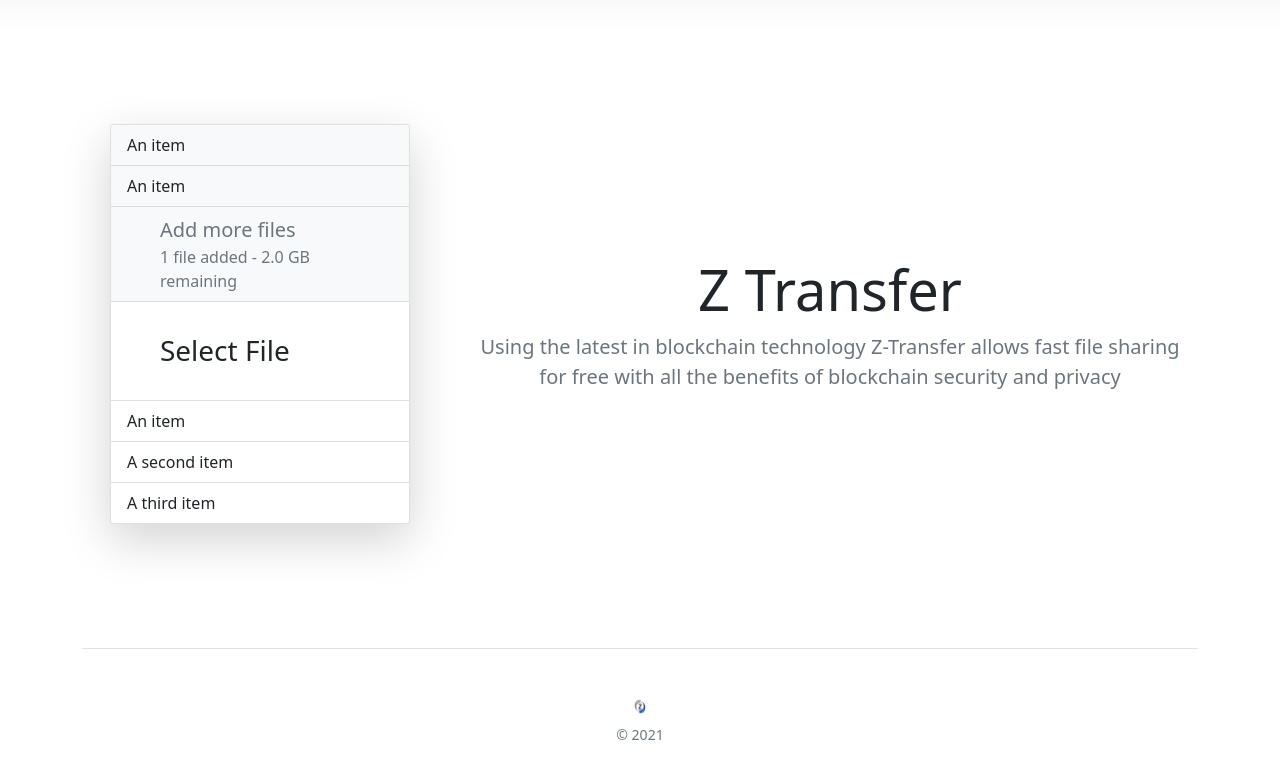
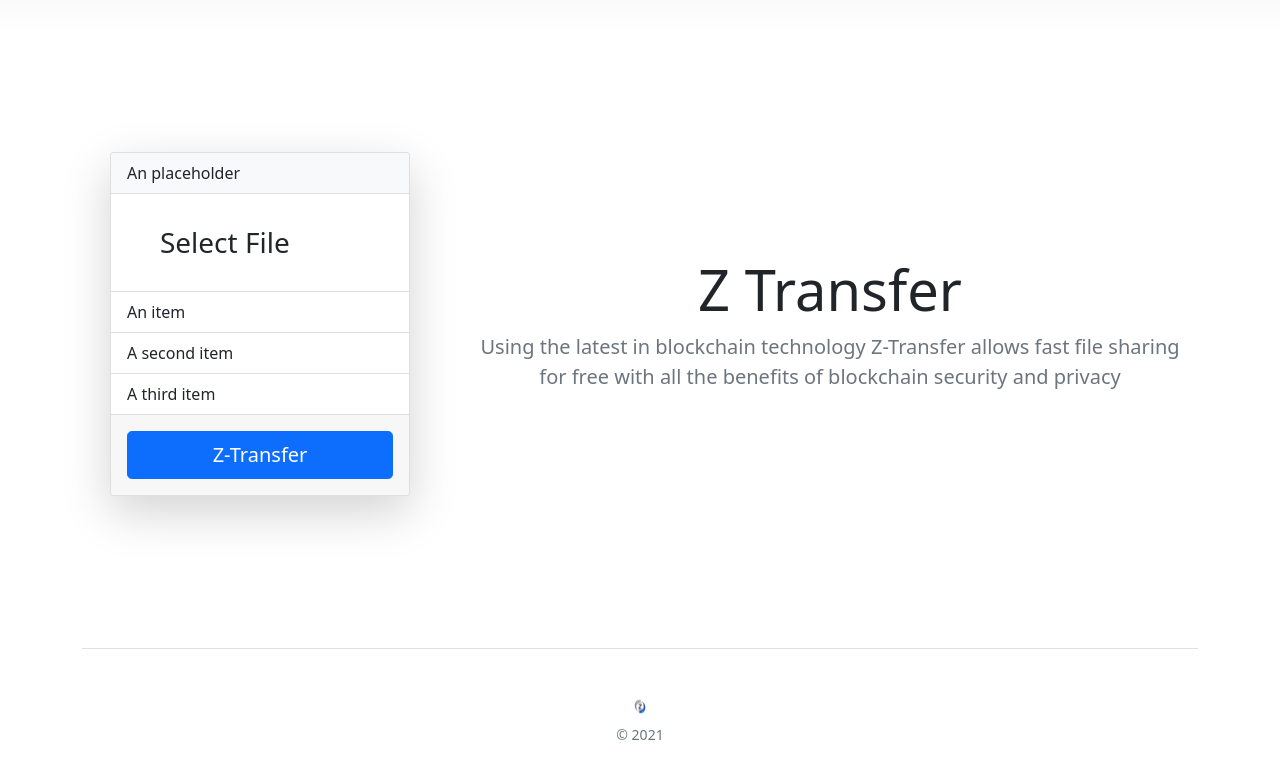
Before and after one commit to subaquatic-pierre/ztransfer, a Flask app: page / in a window 1280 px wide. Shown: the part 69-829 px from the top of the page. Run offline with Flask 2, Linux system fonts and the light colour scheme; some libraries are stand-ins or nearby versions; some web fonts are replaced.

Commit message:
Created handle hide upload button

```diff
--- a/server/static/css/main.css
+++ b/server/static/css/main.css
@@ -54,9 +54,13 @@ a:hover {
 }
 
 .upload-card {
-  max-height: 400px;
+  max-height: 500px;
   overflow-y: scroll;
   width: 300px;
+}
+
+.remaining-space {
+  font-size: 0.8rem;
 }
 
 
--- a/server/templates/main/index.html
+++ b/server/templates/main/index.html
@@ -9,42 +9,16 @@
         <div class="col-12 col-md-4 d-flex flex-column justify-content-center align-items-center">
 
             <div class="card upload-card rounded-4 shadow-lg mb-4">
-                <!-- <div class="card-header text-center py-3 ">
-                    <h4 class="my-0 fw-normal">Upload File</h4>
-                </div> -->
 
-                <ul class="list-group list-group-flush">
-                    <li class="list-group-item bg-light">An item</li>
-                    <li class="list-group-item bg-light">An item</li>
-
-                    <!-- Only show if files are already uploaded -->
-                    <li class="list-group-item py-2 bg-light">
-                        <div class="d-flex align-items-center">
-                            <div class="upload-icon text-primary">
-                                <input type="file" class="form-control" id="hidden-file-input" multiple hidden>
-                                <input type="folder" class="form-control" id="hidden-folder-input" multiple hidden>
-                                <div id="upload-file-button" class="hover">
-                                    <i class="fas fa-plus-circle fa-2x"></i>
-                                </div>
-                            </div>
-                            <div class="d-flex justify-content-center text-muted flex-column mx-2">
-                                <span class="d-block fs-5">Add more files</span>
-                                <div>
-                                    <span>1 file added - </span>
-                                    <span>2.0 GB remaining</span>
-                                </div>
-                            </div>
-                        </div>
-                    </li>
-
+                <ul id="uploaded-file-list" class="list-group list-group-flush">
+                    <li class="list-group-item bg-light">An placeholder</li>
                 </ul>
 
-                <div id='card-body' class="card-body">
+                <div id="card-body" class="card-body">
                     <form action="" id="file-form">
                         <div class="d-flex py-3">
                             <div class="upload-icon text-primary">
                                 <input type="file" class="form-control" id="hidden-file-input" multiple hidden>
-                                <input type="folder" class="form-control" id="hidden-folder-input" multiple hidden>
                                 <div id="upload-file-button" class="hover">
                                     <i class="fas fa-plus-circle fa-2x"></i>
                                 </div>
@@ -52,7 +26,6 @@
                             <div class="d-flex flex-column mx-2">
                                 <h3 id="upload-file-text" class="card-title pricing-card-title hover my-0">Select File
                                 </h3>
-                                <!-- <a id="upload-folder-button" class="text-muted fs-7 my-0">or select folder</a> -->
                             </div>
                         </div>
                     </form>
@@ -85,11 +58,30 @@
 </main>
 
 <script>
-    // Get buttons
-    const uploadFileButton = document.getElementById("upload-file-button")
-    const uploadFileText = document.getElementById("upload-file-text")
-    const uploadFolderButton = document.getElementById("upload-folder-button")
+    // Add more file button
+    const addMoreFiles = `
+        <li id="upload-more-button" class="hover list-group-item py-3 bg-light">
+            <div class="d-flex align-items-center">
+                <div class="upload-icon text-primary">
+                    <div>
+                        <i class="fas fa-plus-circle fa-2x"></i>
+                    </div>
+                </div>
+                <div class="d-flex justify-content-center text-muted flex-column mx-2">
+                    <span class="d-block">Add more files</span>
+                    <div class="remaining-space">
+                        <span class="fw-light">1 file added - </span>
+                        <span class="fw-light">2.0 GB remaining</span>
+                    </div>
+                </div>
+            </div>
+        </li>
+    `
+    // Form submit button
     const submitTransfer = document.getElementById("submit-transfer")
+
+    // Uploaded file UL
+    const uploadedFileList = document.getElementById("uploaded-file-list")
 
     // Get hidden inputs
     const hiddenFolderInput = document.getElementById("hidden-folder-input")
@@ -97,20 +89,37 @@
 
     // Get card body
     const cardBody = document.getElementById("card-body")
-    const
 
-        // Add event listeners to buttons
-        uploadFileButton.addEventListener('click', () => {
-            hiddenFileInput.click()
-        })
-    uploadFileText.addEventListener('click', () => {
+    // Add event listeners to buttons
+    document.getElementById("upload-file-button").addEventListener('click', () => {
         hiddenFileInput.click()
     })
-    uploadFolderButton.addEventListener('click', () => {
-        hiddenFolderInput.click()
+
+    // document.getElementById("upload-more-button").addEventListener('click', () => {
+    //     hiddenFileInput.click()
+    // })
+
+    document.getElementById("upload-file-text").addEventListener('click', () => {
+        hiddenFileInput.click()
     })
 
-    // Listen for change event on input
+    const handleSelectFileHide = () => {
+        if (cardBody.classList.contains("visually-hidden")) {
+            cardBody.classList.remove("visually-hidden")
+        } else {
+            cardBody.classList.add("visually-hidden")
+        }
+    }
+
+    const handleAddMoreFileAppend = () => {
+
+    }
+
+    // Update uploaded file list on input change
+    submitTransfer.addEventListener('click', () => {
+        handleSelectFileHide()
+    })
+
 
 </script>
 
```
